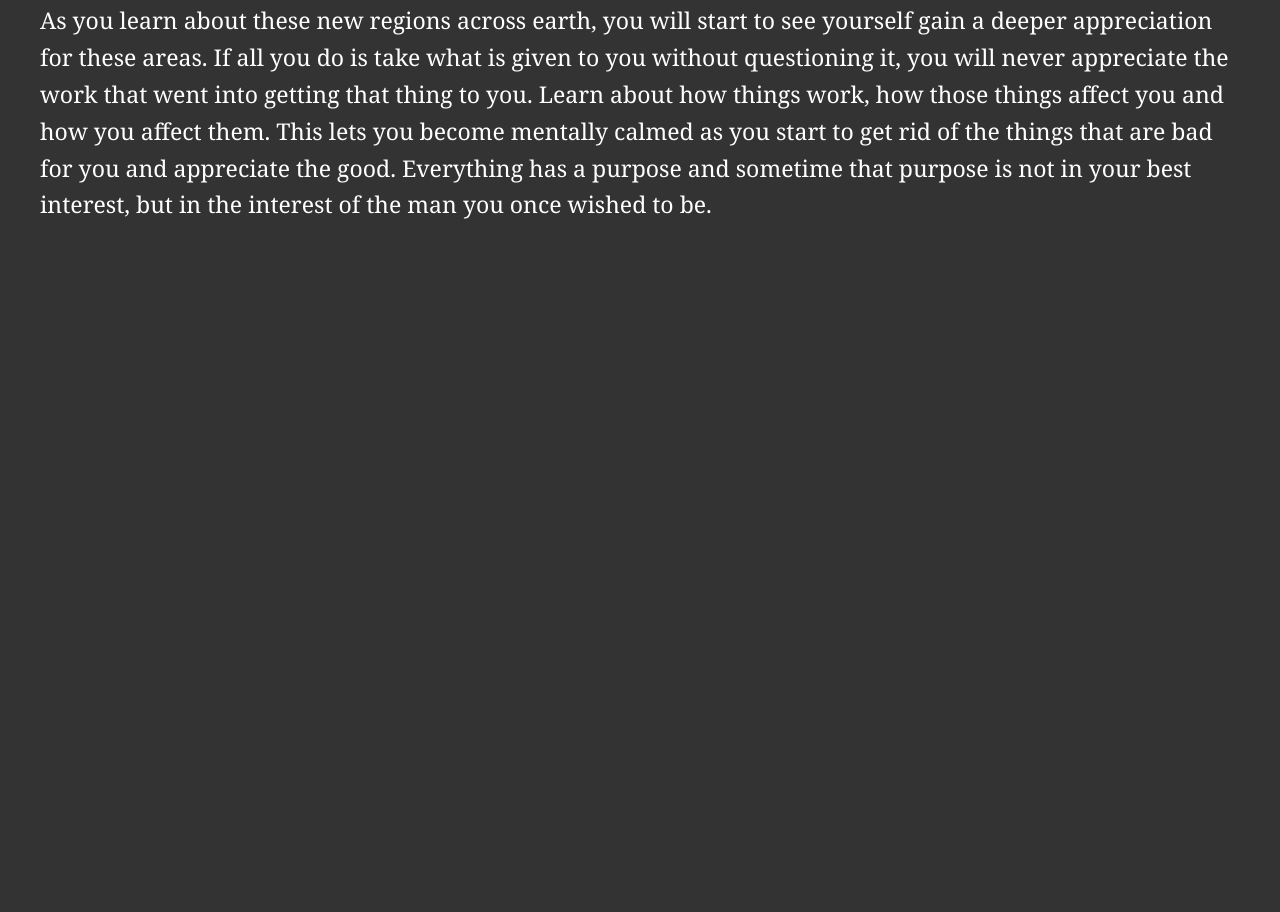
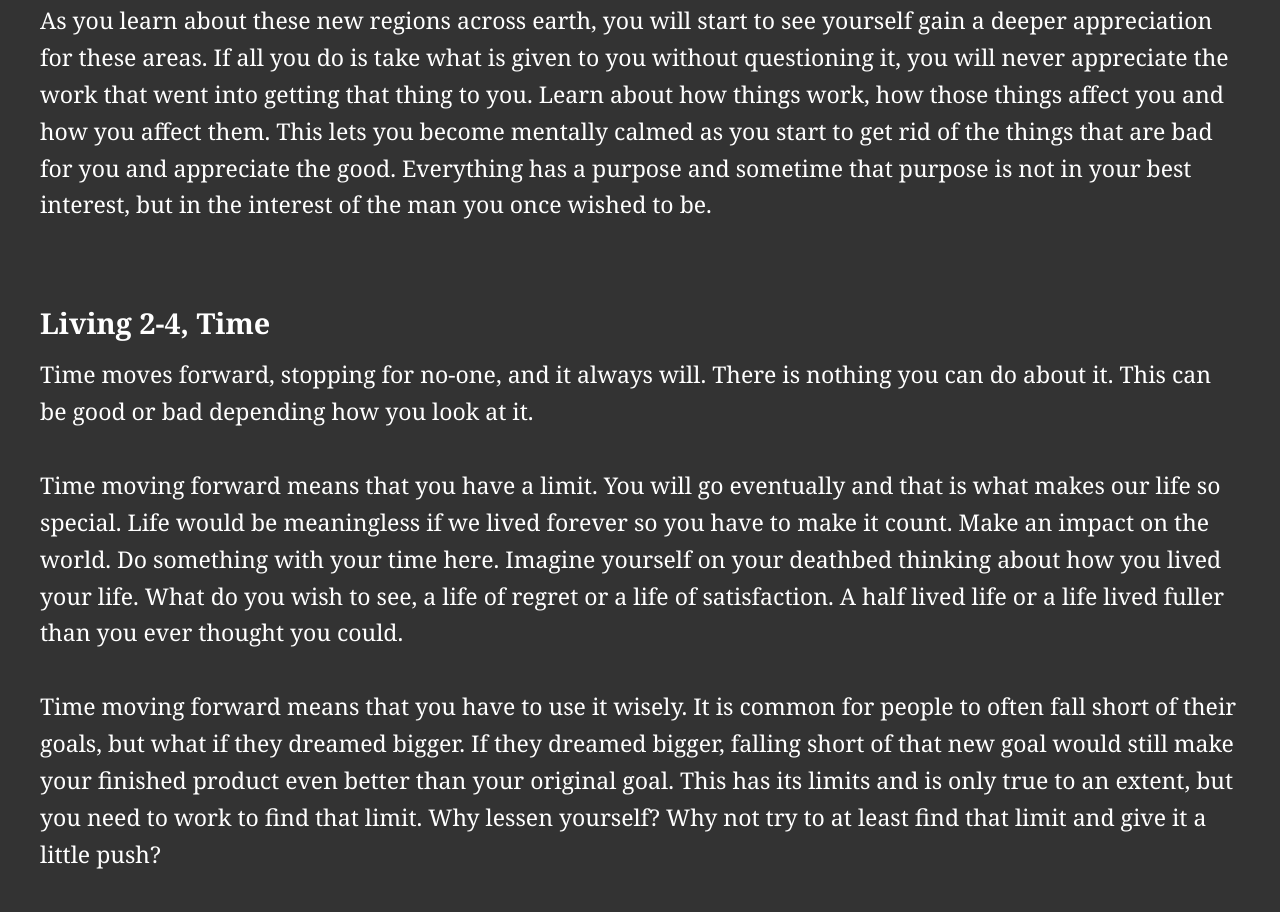
Before and after one commit to odigosbook/odigosbook.github.io, a plain HTML site: page index.html in a window 1280 px wide. Shown: the part 5444-6356 px from the top of the page. Before the commit the page ends 5744 px from the top, so only its background shows below. Drawn offline with Linux system fonts and the light colour scheme.

Commit message:
Update index.html

```diff
--- a/index.html
+++ b/index.html
@@ -166,5 +166,19 @@ As you learn about these new regions across earth, you will start to see yoursel
         </div>
     </div>
 
+
+    <div class="chapter">
+        <div class="chapter-title">Living 2-4, Time</div>
+        <div class="chapter-text">
+            Time moves forward, stopping for no-one, and it always will. There is nothing you can do about it. This can be good or bad depending how you look at it.<br>
+<br>
+Time moving forward means that you have a limit. You will go eventually and that is what makes our life so special. Life would be meaningless if we lived forever so you have to make it count. Make an impact on the world. Do something with your time here. Imagine yourself on your deathbed thinking about how you lived your life. What do you wish to see, a life of regret or a life of satisfaction. A half lived life or a life lived fuller than you ever thought you could. <br>
+<br>
+Time moving forward means that you have to use it wisely. It is common for people to often fall short of their goals, but what if they dreamed bigger. If they dreamed bigger, falling short of that new goal would still make your finished product even better than your original goal. This has its limits and is only true to an extent, but you need to work to find that limit. Why lessen yourself? Why not try to at least find that limit and give it a little push? <br>
+<br>
+        </div>
+    </div>
+
+
 </body>
 </html>
```
